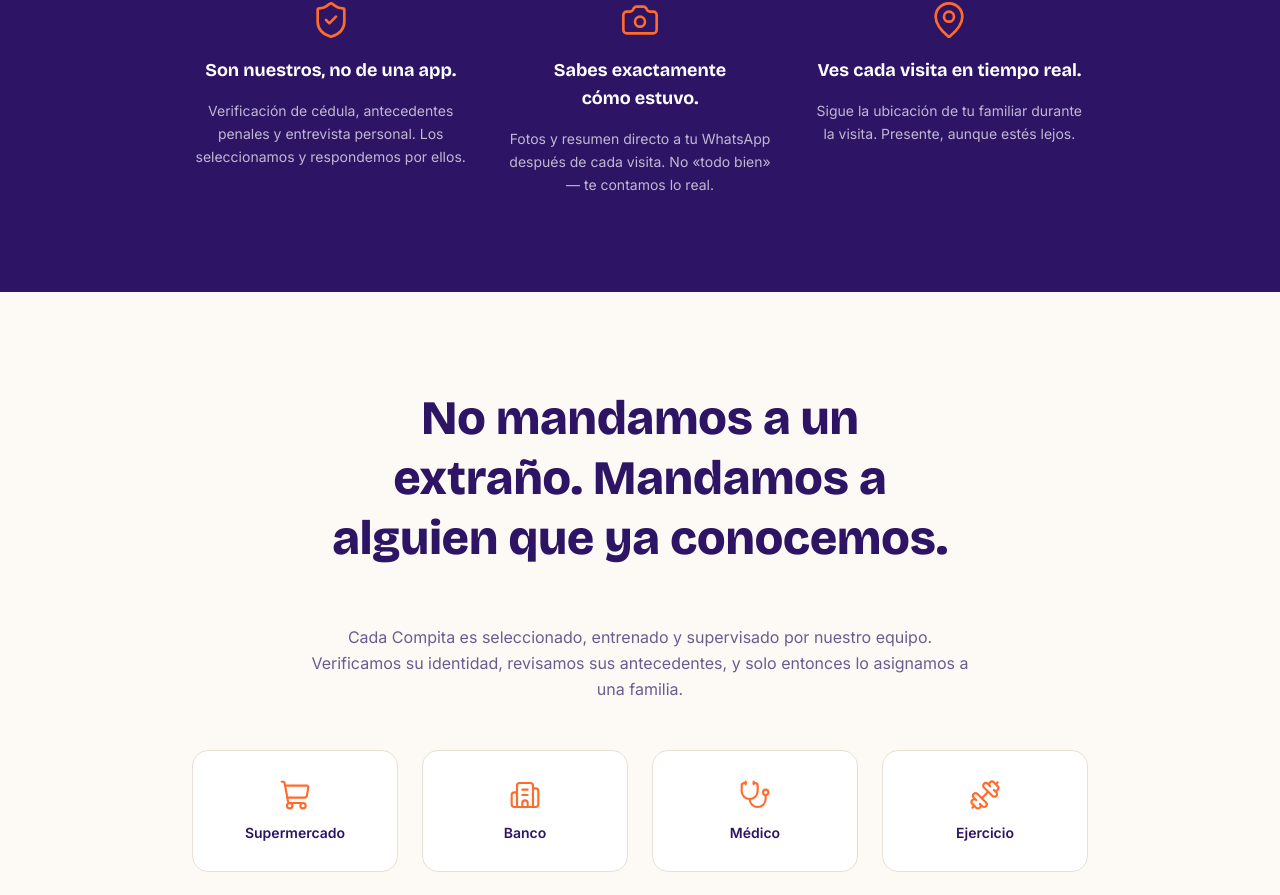
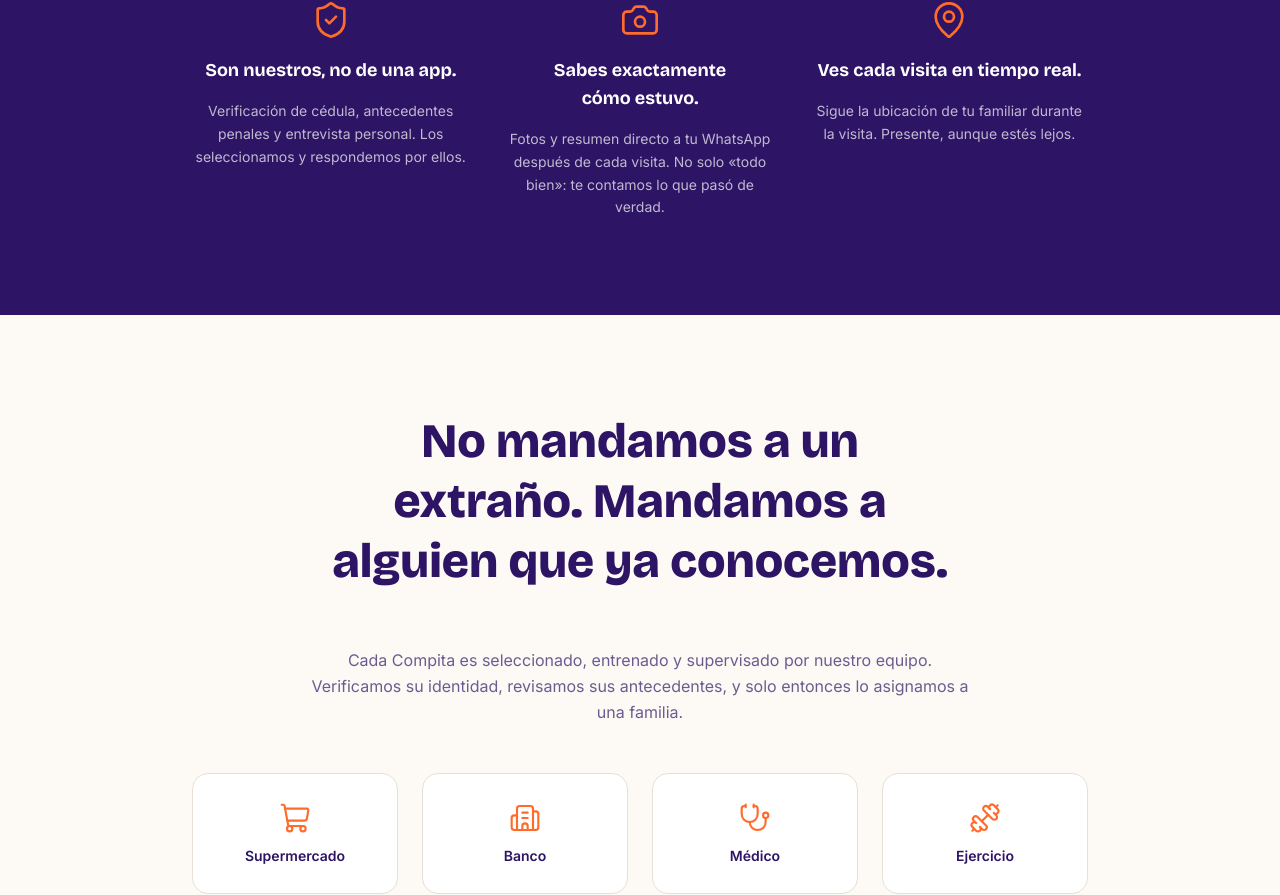
Before and after one commit to compaz-app/compaz-web, a Next.js app: page / in a window 1280 px wide. Shown: the part 1140-2035 px from the top of the page. Built offline with nearby package versions, Linux system fonts and the light colour scheme; no server answers.

Commit message:
Quitar guion y reescribir descripción del pilar de reporte
Co-Authored-By: Claude Sonnet 4.6 <noreply@anthropic.com>

```diff
--- a/app/page.tsx
+++ b/app/page.tsx
@@ -175,7 +175,7 @@ const pilares = [
   {
     Icon: Camera,
     titulo: "Sabes exactamente cómo estuvo.",
-    desc: "Fotos y resumen directo a tu WhatsApp después de cada visita. No «todo bien» — te contamos lo real.",
+    desc: "Fotos y resumen directo a tu WhatsApp después de cada visita. No solo «todo bien»: te contamos lo que pasó de verdad.",
   },
   {
     Icon: MapPin,
```
